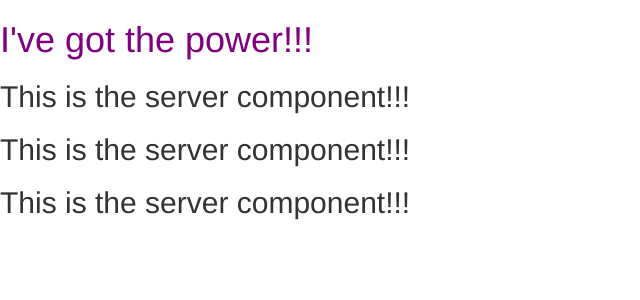
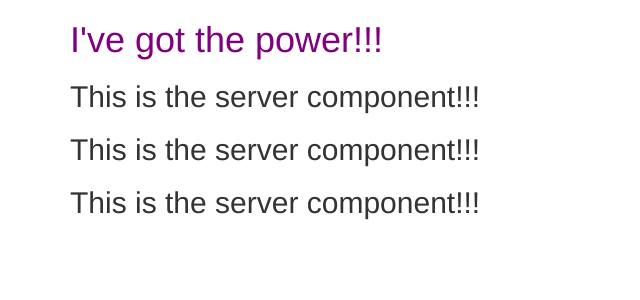
Before and after one commit to orjwan98/Angular8-2019, an Angular app in the folder angular-course/: page / in a window 1280 px wide. Shown: the top 300 px of the page, without its empty margins (0-640 px from the left). Built offline with nearby package versions, Linux system fonts and the light colour scheme.

Commit message:
use bootstrap classes

```diff
--- a/angular-course/src/app/app.component.html
+++ b/angular-course/src/app/app.component.html
@@ -1,2 +1,8 @@
-<h1>I've got the power!!!</h1>
-<app-servers></app-servers>
+<div class="container">
+  <div class="row">
+    <div class="col-xs-12">
+      <h1>I've got the power!!!</h1>
+      <app-servers></app-servers>
+    </div>
+  </div>
+</div>
```
